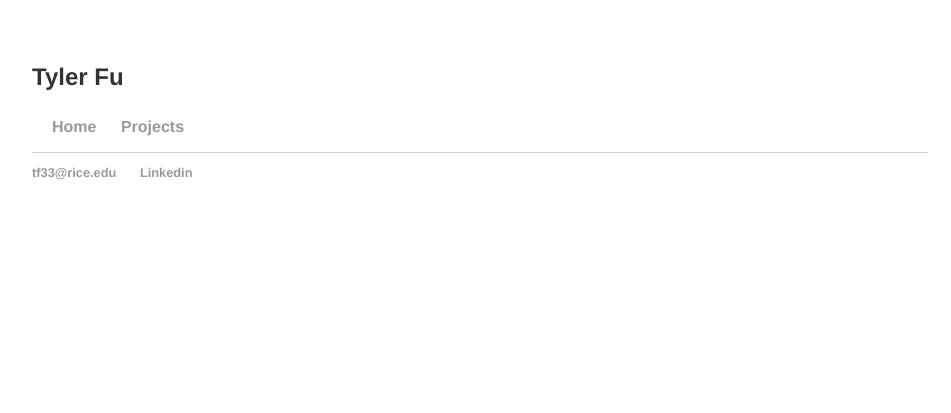
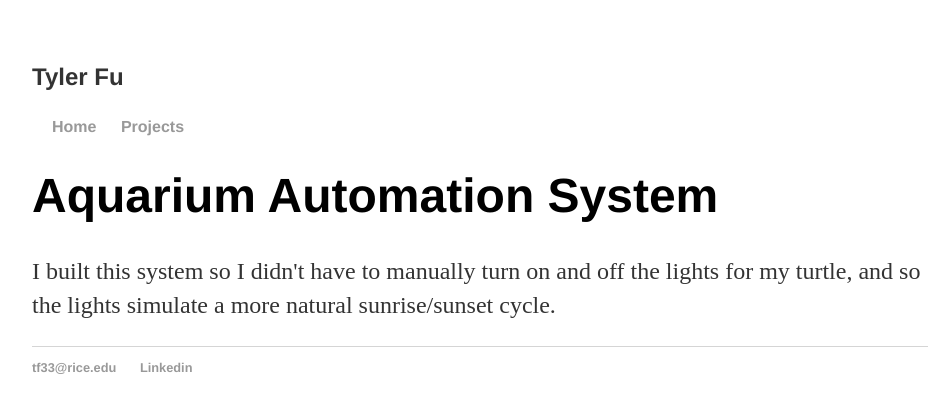
Before and after one commit to tfu1897/tfu1897.github.io, a Jekyll site: the page built from Projects/tank.html, in a window 1280 px wide. Shown: the top 413 px of the page, without its empty margins (160-1111 px from the left). Built offline with Jekyll 4.4.1, drawn with Linux system fonts in a browser that asks for light colours.

Commit message:
Update tank.html

```diff
--- a/Projects/tank.html
+++ b/Projects/tank.html
@@ -3,3 +3,7 @@ layout: default
 title: Projects
 permalink: /Projects/tank/
 ---
+<div class="blurb">
+	<h1>Aquarium Automation System </h1>
+	<p>I built this system so I didn't have to manually turn on and off the lights for my turtle, and so the lights simulate a more natural sunrise/sunset cycle.</p>
+</div><!-- /.blurb -->
```
